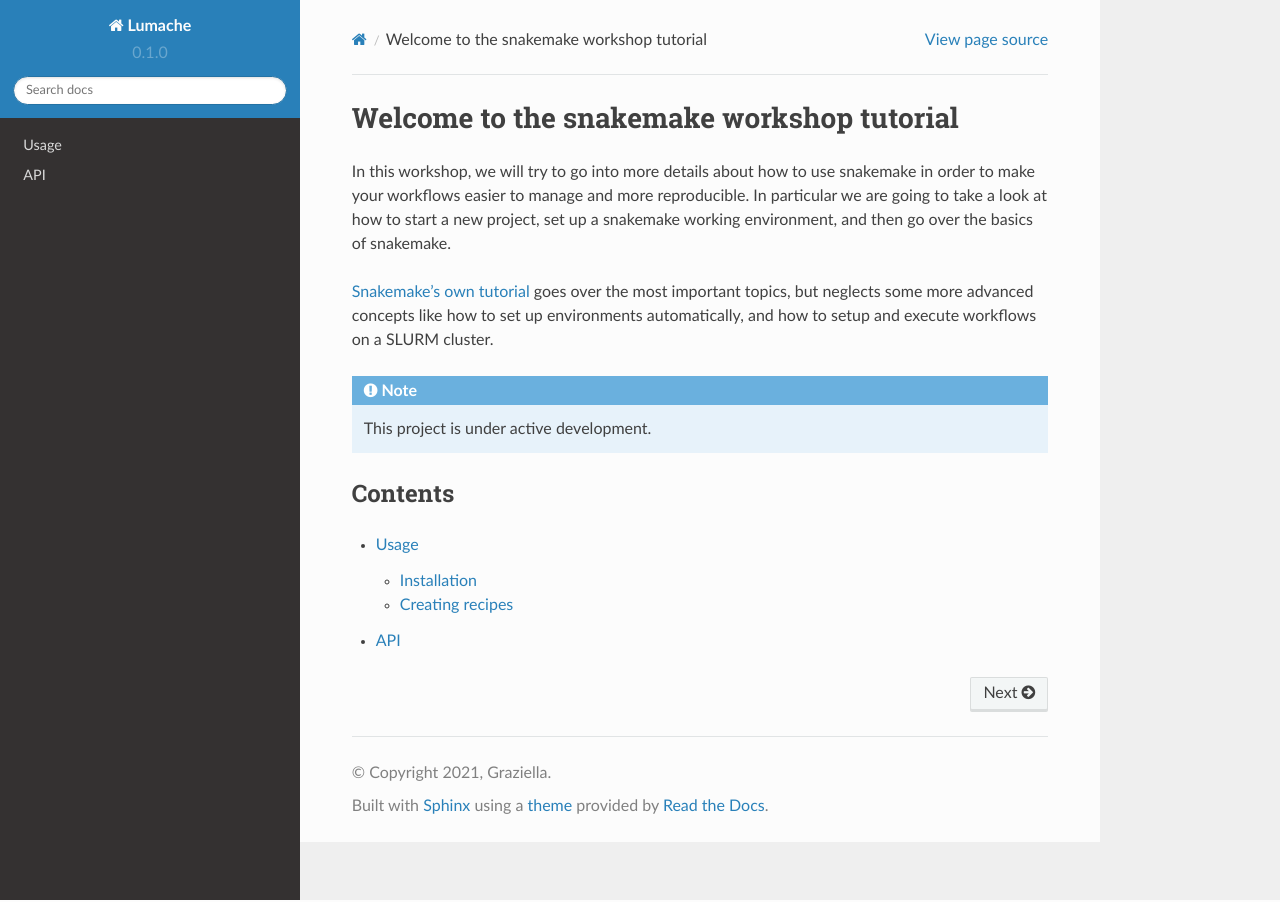
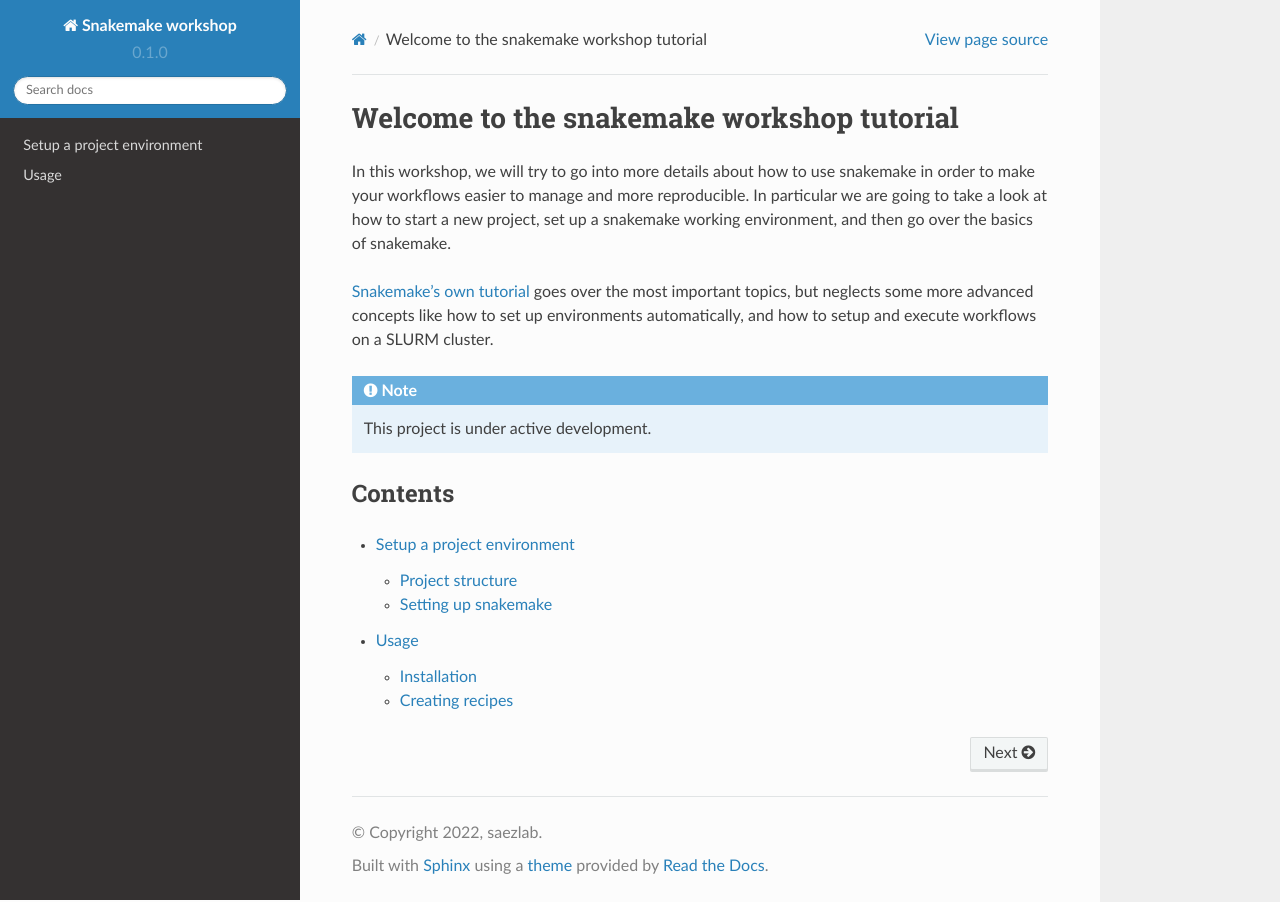
Before and after one commit to slobentanzer/snakemake-workshop, a Sphinx documentation site: the page built from docs/source/index.rst, in a window 1280 px wide. Built offline with Sphinx 7.4.7 and the Read the Docs theme 2.0.0, drawn with Linux system fonts in a browser that asks for light colours; some of the changed lines change nothing that is shown.

Commit message:
added setup

```diff
--- a/docs/source/conf.py
+++ b/docs/source/conf.py
@@ -2,9 +2,9 @@
 
 # -- Project information
 
-project = 'Lumache'
-copyright = '2021, Graziella'
-author = 'Graziella'
+project = 'Snakemake workshop'
+copyright = '2022, saezlab'
+author = 'Robin Fallegger'
 
 release = '0.1'
 version = '0.1.0'
--- a/docs/source/index.rst
+++ b/docs/source/index.rst
@@ -16,5 +16,5 @@
 
 .. toctree::
 
+   setup
    usage
-   api
--- /dev/null
+++ b/docs/source/setup.rst
@@ -0,0 +1,81 @@
+Setup a project environment
+===========================
+
+.. _cookiecutter:
+
+Project structure
+-----------------
+
+The first step when starting a new project is to create a new working directory. Snakemake developers recommend the folder structure shown below, which appropriately separates the workflow from data, results and configurations files.
+
+.. code-block:: none
+
+    ├── .gitignore
+    ├── README.md
+    ├── LICENSE.md
+    ├── workflow
+    │   ├── rules
+    |   │   ├── module1.smk
+    |   │   └── module2.smk
+    │   ├── envs
+    |   │   ├── tool1.yaml
+    |   │   └── tool2.yaml
+    │   ├── scripts
+    |   │   ├── script1.py
+    |   │   └── script2.R
+    │   ├── notebooks
+    |   │   ├── notebook1.py.ipynb
+    |   │   └── notebook2.r.ipynb
+    │   ├── report
+    |   │   ├── plot1.rst
+    |   │   └── plot2.rst
+    |   └── Snakefile
+    ├── config
+    │   ├── config.yaml
+    │   └── some-sheet.tsv
+    ├── results
+    └── resources
+
+While one can just set it up manually, we can also use cookiecutter in order to make our life easier. First, check if you have cookiecutter installed.
+
+.. code-block:: console
+
+    which cookiecutter
+
+If you do not have it installed you can do so using conda
+
+.. code-block:: console
+
+    conda install cookiecutter
+
+Once this is done, navigate to a folder where you would like to create your new working directory of your project. The command below will create a new directory containing most files necessary for a new project. Cookiecutter will prompt you for some
+
+.. code-block:: console
+
+    cookiecutter gh:snakemake-workflows/cookiecutter-snakemake-workflow
+    full_name [Johannes Köster]: Cameron Doe
+    email [johannes.koester@protonmail.com]: cameron.doe@uni-heidelberg.de
+    username [johanneskoester]: cameron.d
+    project_name [RNA-Seq]: tutorial
+    repo_name [rna-seq]: snk-tutorial
+    min_snakemake_version [5.7.0]: 6.0
+
+Please be aware that you can already find some workflows for various bioinformatic pipelines from the `snakemake workflows project <https://github.com/snakemake-workflows/docs>`_
+
+.. note::
+    This template creates several files which are used for standardised workflows, including validation steps as well as dockers singularities. You can just ignore this for now, and check up on them once you feel you need these particular features. I usually do not go that much into details, but for bigger projects - that you might publish - it might be useful to start including these validations from the start.
+
+Setting up snakemake
+--------------------
+
+Install the latest snakemake package as described in the `setup guide https://snakemake.readthedocs.io/en/stable/getting_started/installation.html#installation-via-conda-mamba`_
+
+**For M1 MacOS**
+For many packages there are no versions available for the M1 chips. This occurs frequently, mainly with Bioconductor packages. If you encounter this situation, you can install packages that were compiled for Intel chips instead. For this you need to create the snakemake environment by setting appropriate flags. Snakemake will then also install packages that were designed for Intel.
+
+.. code-block::
+    CONDA_SUBDIR=osx-64 conda create -n snk64   # create a new environment called snk64
+    conda activate snk64
+    conda env config vars set CONDA_SUBDIR=osx-64  # subsequent commands use intel packages
+
+You can then follow the same guide as above to install the snakemake package
```
